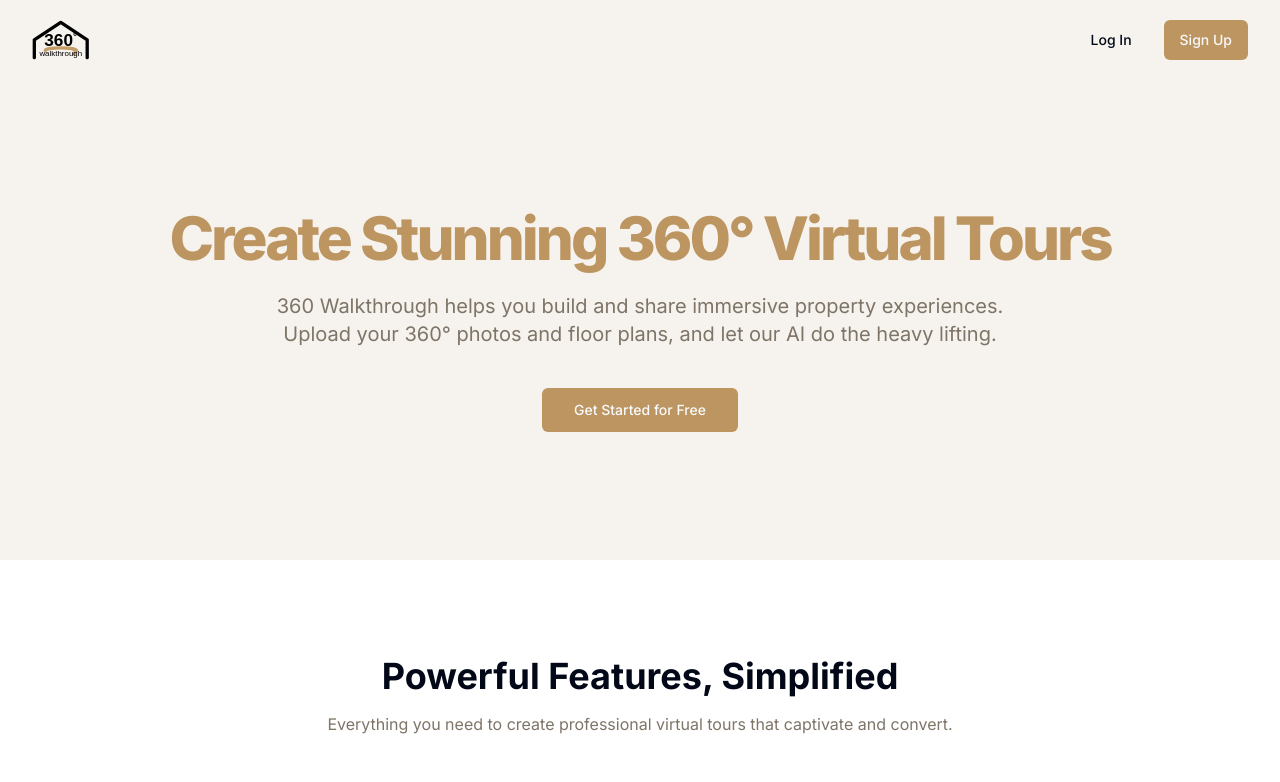
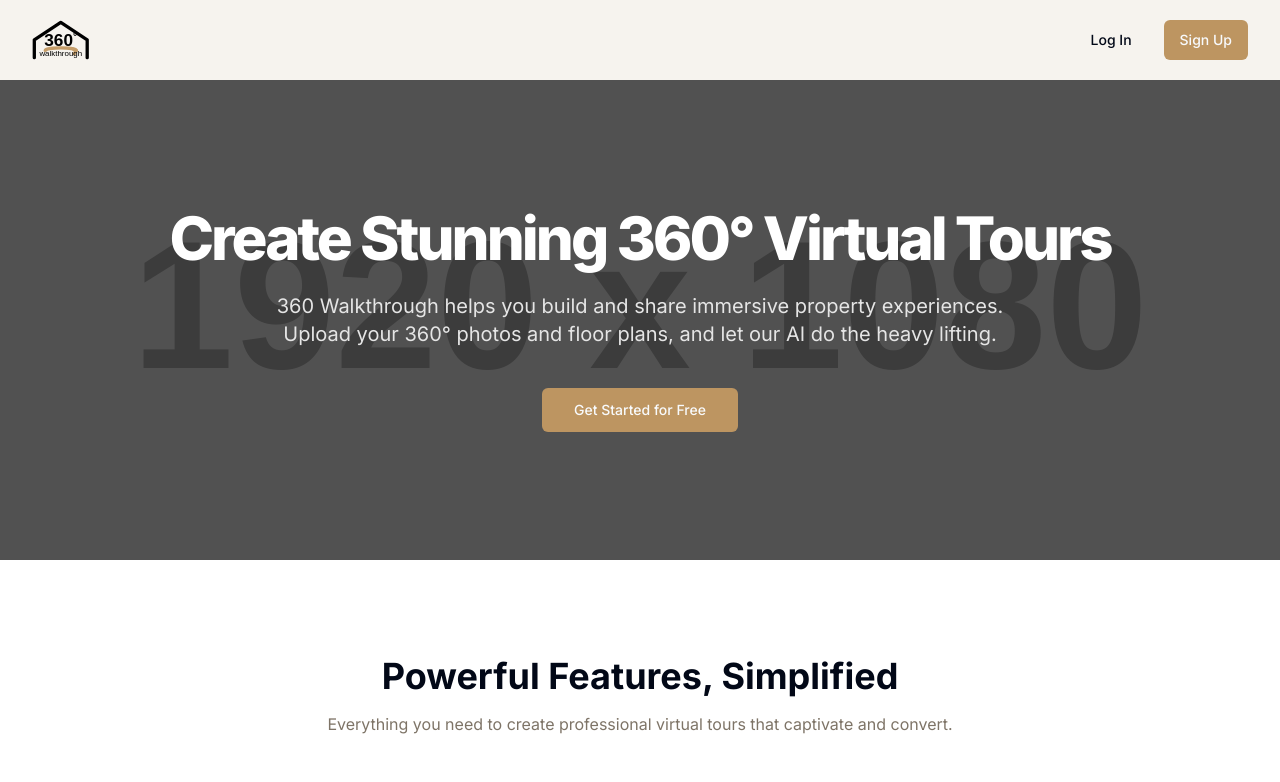
Before and after one commit to Funkymedia/360walkthrough, a Next.js app: page / in a window 1280 px wide. Shown: the top 782 px of the page. Built offline with nearby package versions, Linux system fonts and the light colour scheme.

Commit message:
add a background image of a property 360 tour

```diff
--- a/src/app/page.tsx
+++ b/src/app/page.tsx
@@ -1,4 +1,5 @@
 import Link from 'next/link';
+import Image from 'next/image';
 import { Button } from '@/components/ui/button';
 import { Card, CardContent, CardHeader, CardTitle } from '@/components/ui/card';
 import { UploadCloud, Sparkles, Building, PanelTop } from 'lucide-react';
@@ -20,12 +21,22 @@ export default function LandingPage() {
       </header>
 
       <main className="flex-grow">
-        <section className="py-20 md:py-32">
-          <div className="container mx-auto px-4 sm:px-6 lg:px-8 text-center">
-            <h1 className="text-4xl md:text-6xl font-extrabold tracking-tighter text-primary mb-6">
+        <section className="relative py-20 md:py-32">
+          <div className="absolute inset-0 z-0">
+            <Image
+              src="https://placehold.co/1920x1080.png"
+              alt="360 tour of a modern property"
+              fill
+              className="object-cover"
+              data-ai-hint="property interior"
+            />
+            <div className="absolute inset-0 bg-black/60" />
+          </div>
+          <div className="relative z-10 container mx-auto px-4 sm:px-6 lg:px-8 text-center">
+            <h1 className="text-4xl md:text-6xl font-extrabold tracking-tighter text-white mb-6">
               Create Stunning 360° Virtual Tours
             </h1>
-            <p className="max-w-3xl mx-auto text-lg md:text-xl text-muted-foreground mb-10">
+            <p className="max-w-3xl mx-auto text-lg md:text-xl text-neutral-200 mb-10">
               360 Walkthrough helps you build and share immersive property experiences. Upload your 360° photos and floor plans, and let our AI do the heavy lifting.
             </p>
             <Button size="lg" asChild>
```
